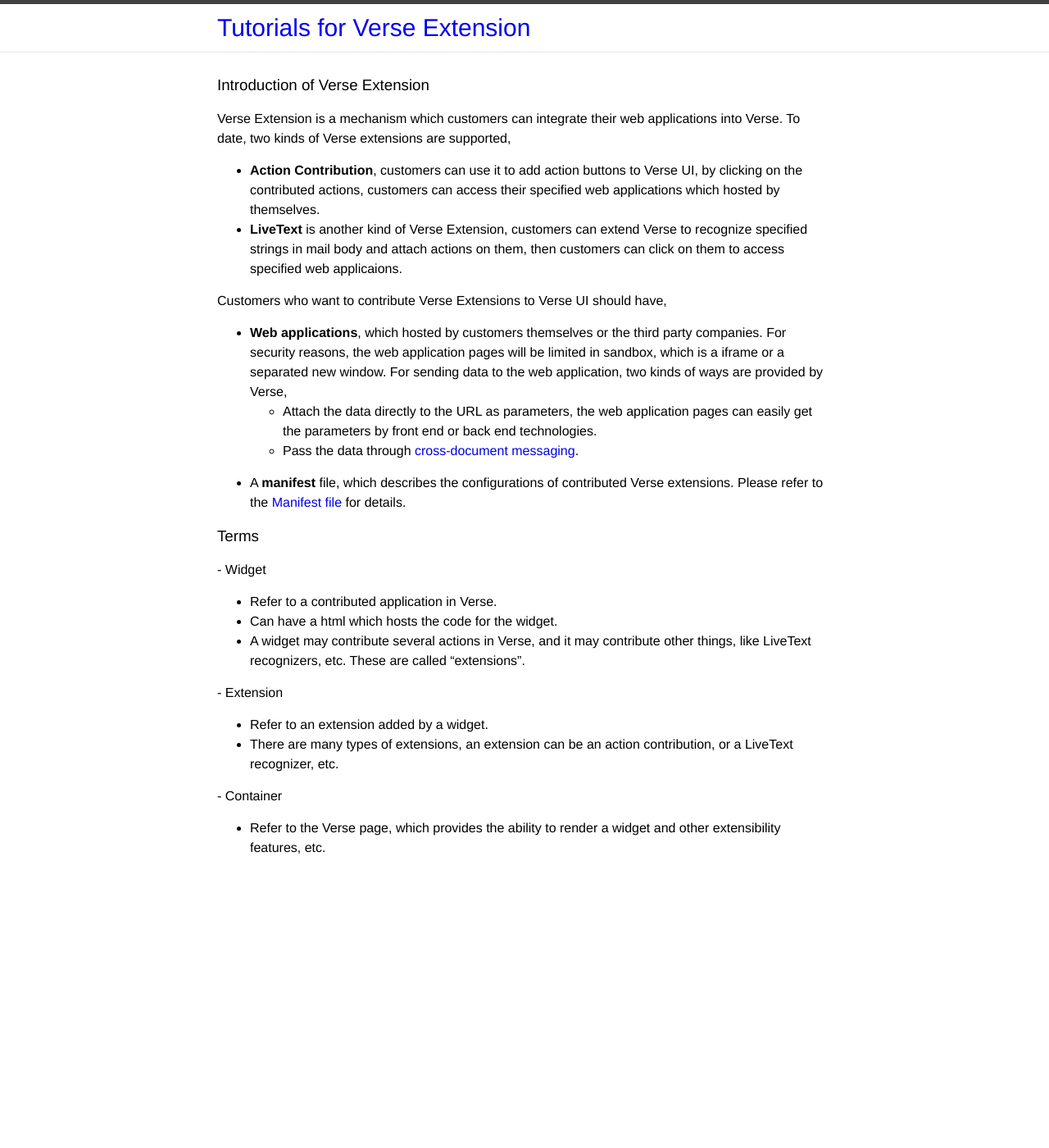
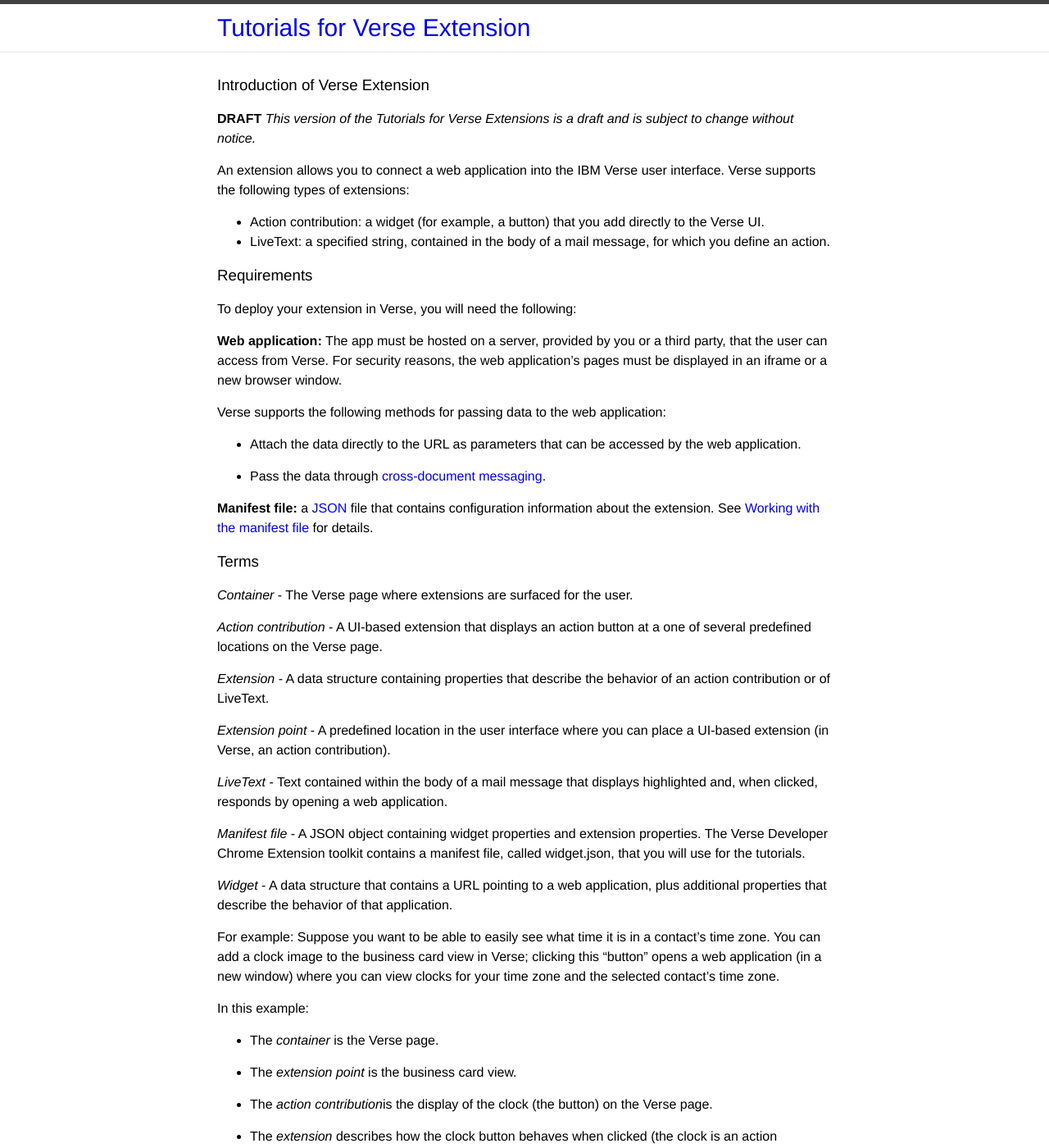
Before and after one commit to ibmverse/verse-developer, a Jekyll site: the page built from _tutorials/tutorial-ext-intro.markdown, in a window 1280 px wide and 1400 px high. Shown: the whole window at 82% size. Built offline with Jekyll 4.4.1, drawn with Linux system fonts in a browser that asks for light colours; some of the changed text lies outside the part shown.

Commit message:
Edits from elizabeth_bowling@us.ibm.com

```diff
--- a/_tutorials/tutorial-ext-intro.markdown
+++ b/_tutorials/tutorial-ext-intro.markdown
@@ -8,36 +8,59 @@
 
 ### {{page.title}}
 
-Verse Extension is a mechanism which customers can integrate their web applications into Verse. To date, two kinds of Verse extensions are supported,
+__DRAFT__ *This version of the Tutorials for Verse Extensions is a draft and is subject to change without notice.*
 
-* __Action Contribution__, customers can use it to add action buttons to Verse UI, by clicking on the contributed actions, customers can access their specified web applications which hosted by themselves.
-* __LiveText__ is another kind of Verse Extension, customers can extend Verse to recognize specified strings in mail body and attach actions on them, then customers can click on them to access specified web applicaions.
+An extension allows you to connect a web application into the IBM Verse user interface. Verse supports the following types of extensions:
+* Action contribution: a widget (for example, a button) that you add directly to the Verse UI.
+* LiveText: a specified string, contained in the body of a mail message, for which you define an action.
 
+### Requirements
 
-Customers who want to contribute Verse Extensions to Verse UI should have,
+To deploy your extension in Verse, you will need the following:
 
-* __Web applications__, which hosted by customers themselves or the third party companies.  For security reasons, the web application pages will be limited in sandbox, which is a iframe or a separated new window. For sending data to the web application, two kinds of ways are provided by Verse,
-    * Attach the data directly to the URL as parameters, the web application pages can easily get the parameters by front end or back end technologies.
-    * Pass the data through [cross-document messaging][3].
-* A __manifest__ file, which describes the configurations of contributed Verse extensions. Please refer to the [Manifest file][2] for details.
+__Web application:__  The app must be hosted on a server, provided by you or a third party, that the user can access from Verse. For security reasons, the web application's pages must be displayed in an iframe or a new browser window.
 
+Verse supports the following methods for passing data to the web application:
 
+* Attach the data directly to the URL as parameters that can be accessed by the web application.
+
+* Pass the data through [cross-document messaging][3].
+
+__Manifest file:__ a [JSON][1] file that contains configuration information about the extension. See [Working with the manifest file][2] for details.
 
 ### Terms
 
-#### - Widget
-* Refer to a contributed application in Verse.
-* Can have a html which hosts the code for the widget.
-* A widget may contribute several actions in Verse, and it may contribute other things, like LiveText recognizers, etc. These are called "extensions".
+*Container* -
+The Verse page where extensions are surfaced for the user.
 
-#### - Extension
-* Refer to an extension added by a widget.
-* There are many types of extensions, an extension can be an action contribution, or a LiveText recognizer, etc.
+*Action contribution* - A UI-based extension that displays an action button at a one of several predefined locations on the Verse page.
 
-#### - Container
-* Refer to the Verse page, which provides the ability to render a widget and other extensibility features, etc.
+*Extension* - A data structure containing properties that describe the behavior of an action contribution or of LiveText.
 
+*Extension point* - A predefined location in the user interface where you can place a UI-based extension (in Verse, an action contribution).
+
+*LiveText* - Text contained within the body of a mail message that displays highlighted and, when clicked, responds by opening a web application.
+
+*Manifest file* - A JSON object containing widget properties and extension properties. The Verse Developer Chrome Extension toolkit contains a manifest file, called widget.json, that you will use for the tutorials.
+
+*Widget* - A data structure that contains a URL pointing to a web application, plus additional properties that describe the behavior of that application.
+
+For example: Suppose you want to be able to easily see what time it is in a contact's time zone. You can add a clock image to the business card view in Verse; clicking this "button" opens a web application (in a new window) where you can view clocks for your time zone and the selected contact's time zone.
+
+In this example:
+
+* The *container* is the Verse page.
+
+* The *extension point* is the business card view.
+
+* The *action contribution*is the display of the clock (the button) on the Verse page.
+
+* The *extension* describes how the clock button behaves when clicked (the clock is an action contribution).
+
+* The *widget* points to the time-zone application and describes how it will be loaded in the browser.
+
+* The *manifest file* contains the properties that describe the extension and the widget.
 
 [1]: http://json.org
 [2]: {{site.baseurl}}/tutorials/tutorial-ext-manifest.html
-[3]: https://www.w3.org/TR/2011/WD-webmessaging-20110317/#web-messaging
+[3]: https://html.spec.whatwg.org/multipage/comms.html#web-messaging
```
